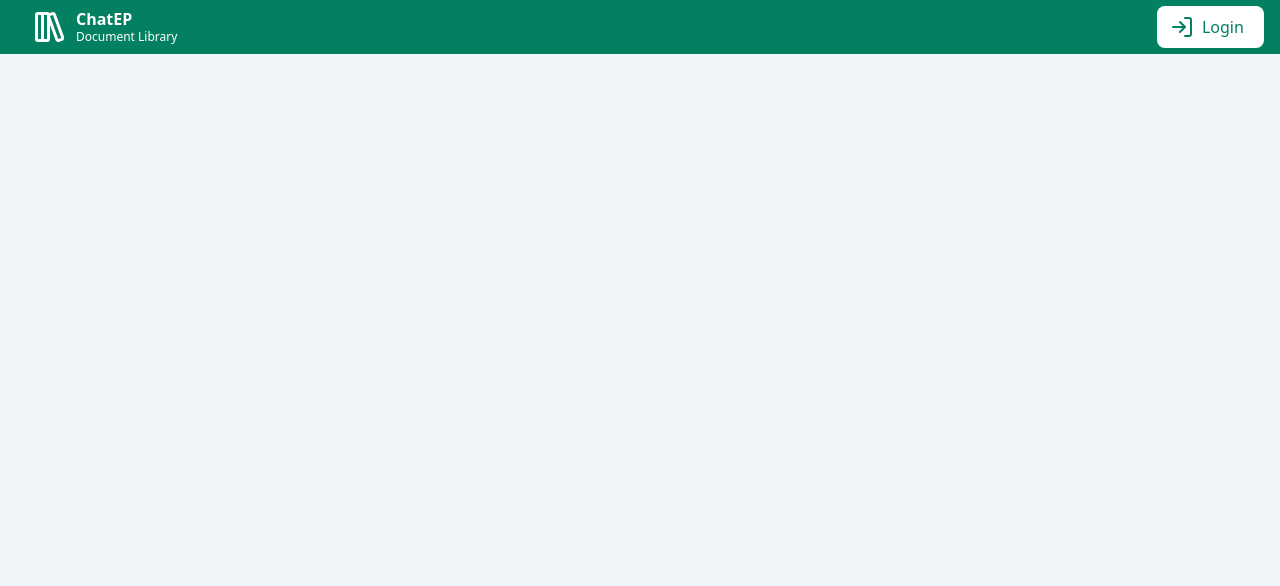
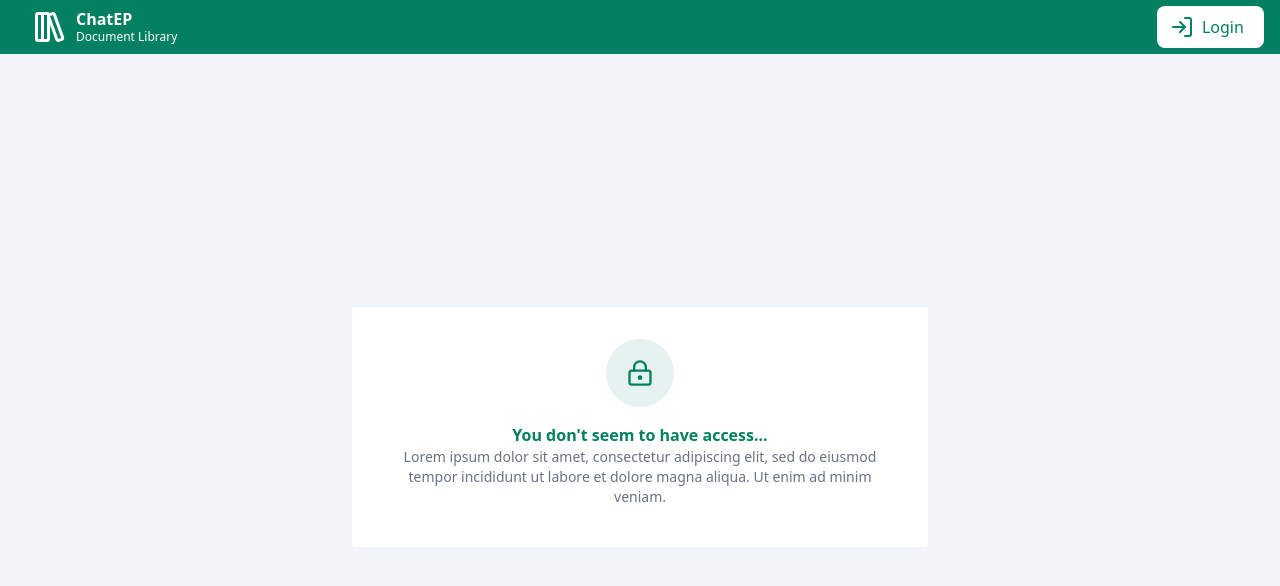
Before and after one commit to AIM-kennisplatformen/database-builder-scepa-rs, a React (Vite) app in the folder frontend/: page /no-access in a window 1280 px wide. Shown: the top 586 px of the page. Built offline with nearby package versions, Linux system fonts and the light colour scheme.

Commit message:
added a new route and a page for the 'no-access' error. The actual text content is still a placeholder

```diff
--- a/frontend/src/App.jsx
+++ b/frontend/src/App.jsx
@@ -3,6 +3,7 @@ import Header from "./components/Header";
 import UploadDocumentPage from "./pages/UploadDocumentPage";
 import UpdateDocumentListPage from "./pages/UpdateDocumentListPage";
 import UpdateDocumentPage from "./pages/UpdateDocumentPage";
+import NoAccessPage from "./pages/NoAccessPage";
 
 function App() {
   return (
@@ -16,6 +17,7 @@ function App() {
             <Route path="/" element={<UploadDocumentPage />} />
             <Route path="/updatelist" element={<UpdateDocumentListPage />} />
             <Route path="/update/:pdf_hash" element={<UpdateDocumentPage />} />
+            <Route path="/no-access" element={<NoAccessPage />} />
           </Routes>
         </div>
       </div>
--- /dev/null
+++ b/frontend/src/pages/NoAccessPage.jsx
@@ -0,0 +1,21 @@
+import { LockKeyhole } from "lucide-react";
+
+export default function NoAccessPage() {
+  return (
+    <div className="text-primary bg-white rounded mx-auto max-w-xl p-8">
+      <div className="flex flex-col items-center text-center">
+        <div className="bg-primary/10 rounded-full p-5 w-max">
+          <LockKeyhole className="size-7" />
+        </div>
+        <div className="m-2 mt-4">
+          <p className="font-bold">You don't seem to have access...</p>
+          <p className="text-sm text-gray-500">
+            Lorem ipsum dolor sit amet, consectetur adipiscing elit, sed do
+            eiusmod tempor incididunt ut labore et dolore magna aliqua. Ut enim
+            ad minim veniam.
+          </p>
+        </div>
+      </div>
+    </div>
+  );
+}
```
